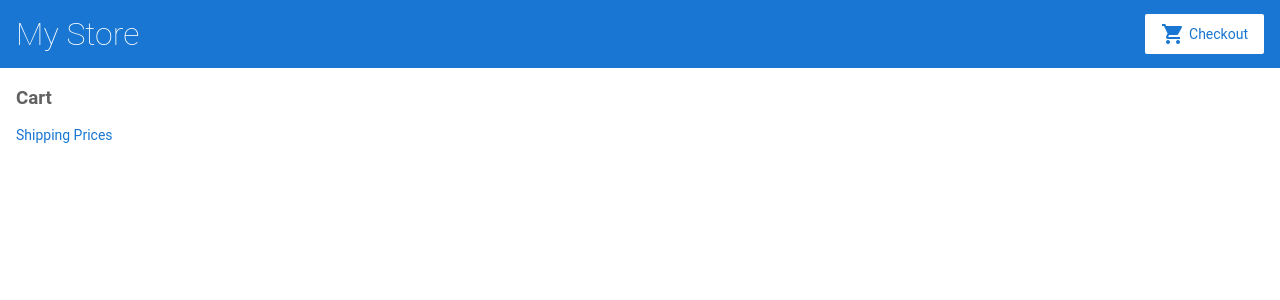
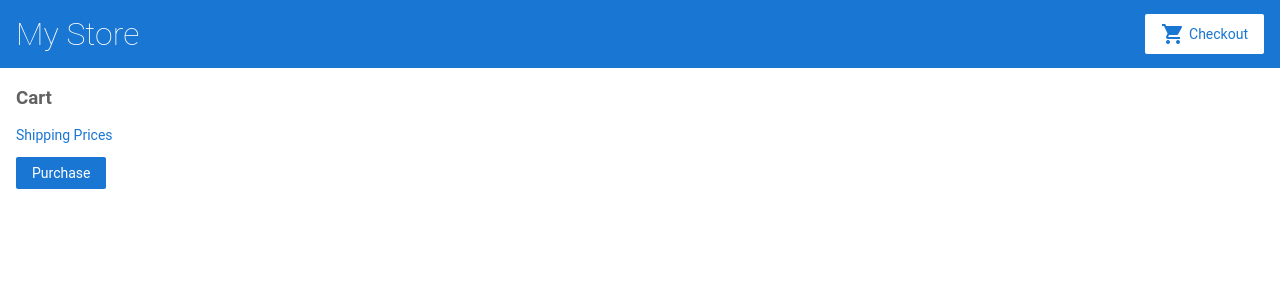
Before and after one commit to ledevduck/angular-first-try, an Angular app: page /cart in a window 1280 px wide. Shown: the top 300 px of the page. Built offline with nearby package versions, Linux system fonts and the light colour scheme.

Commit message:
Create the checkout form at the bottom of the Cart view with a Purchase button in cart.component.html

```diff
--- a/src/app/cart/cart.component.html
+++ b/src/app/cart/cart.component.html
@@ -8,3 +8,7 @@
   <span>{{ item.name }}</span>
   <span>{{ item.price | currency }}</span>
 </div>
+
+<form [formGroup]="checkoutForm">
+  <button class="button" type="submit">Purchase</button>
+</form>
```
